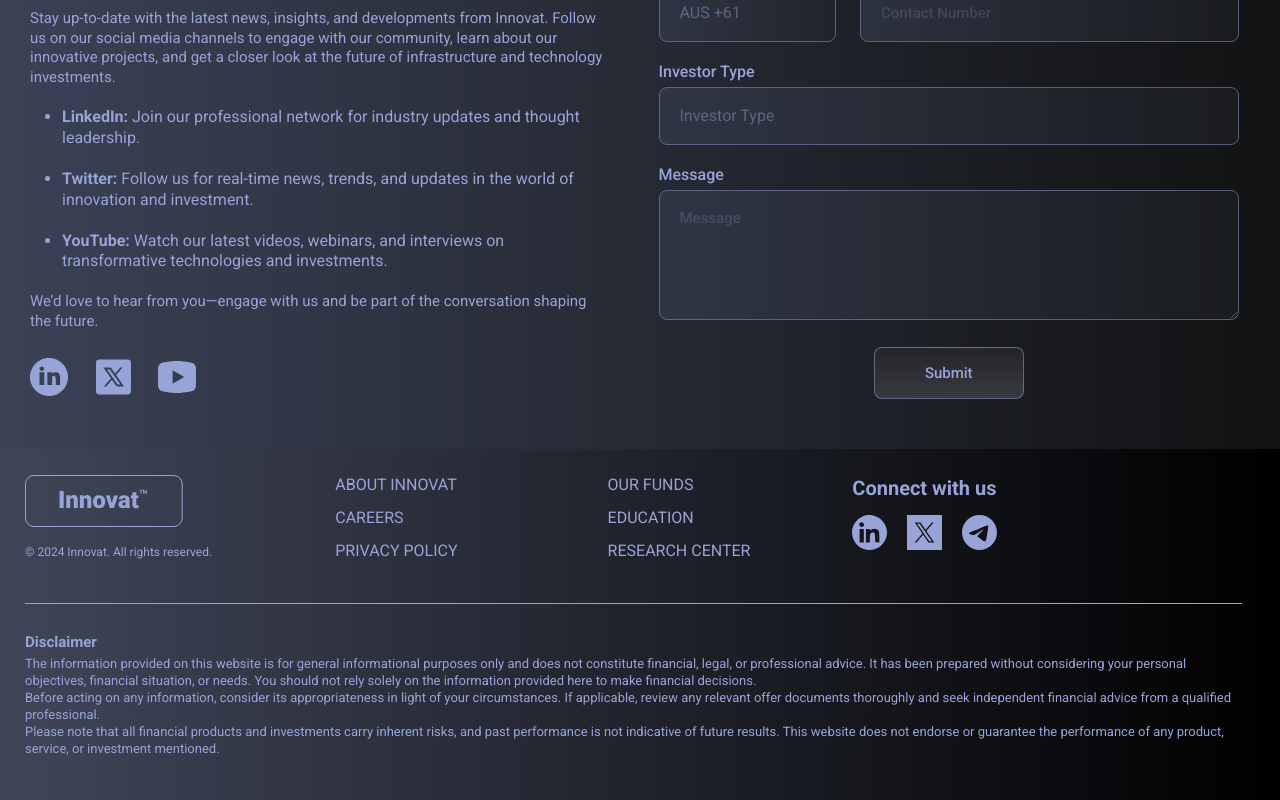
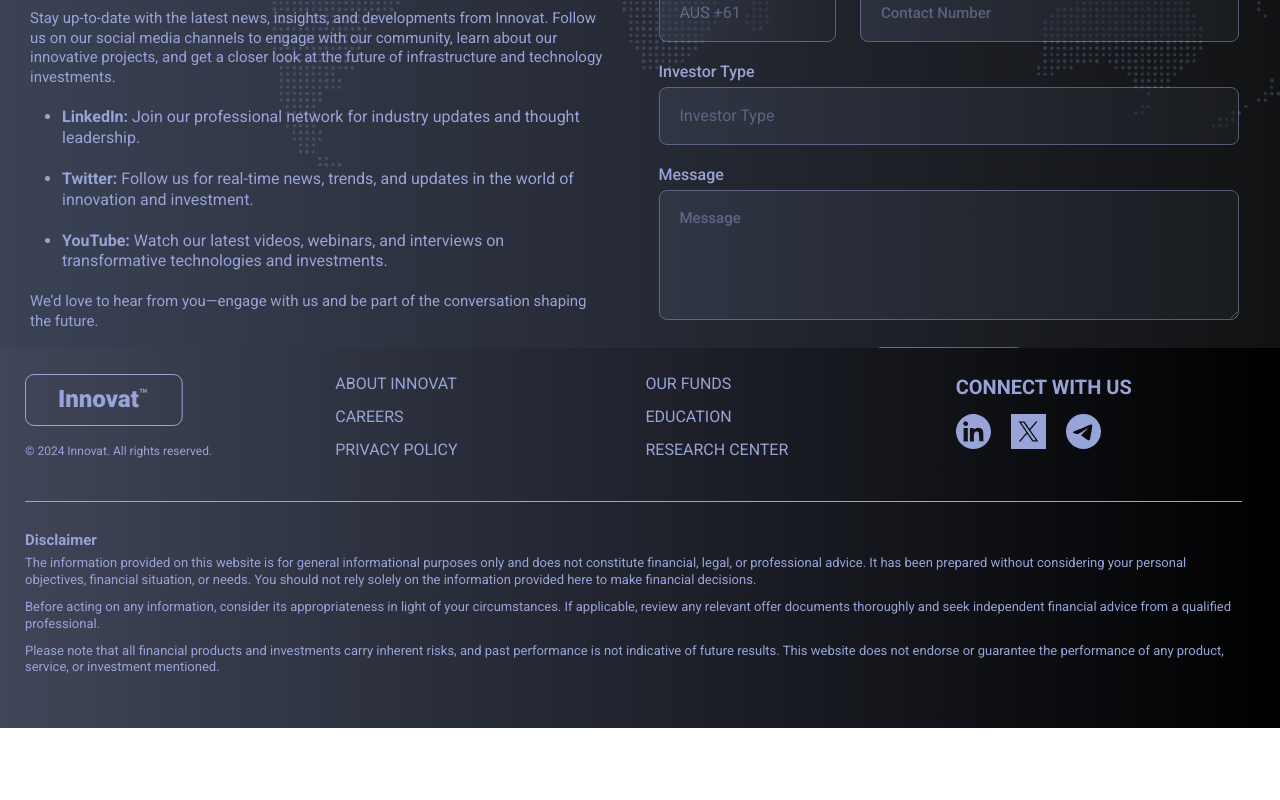
Before and after one commit to suhag-alamin/innovation, a React (Vite) app: page /contact in a window 1280 px wide. Shown: the part 552-1352 px from the top of the page. After the commit the page ends 1280 px from the top, so only its background shows below. Built offline with nearby package versions, Linux system fonts and the light colour scheme.

Commit message:
updatesssss 10

```diff
--- a/src/components/Layout/Footer.jsx
+++ b/src/components/Layout/Footer.jsx
@@ -17,7 +17,81 @@ const Footer = () => {
               </div>
               <p className="copyright">© 2024 Innovat. All rights reserved.</p>
             </Col>
-            <Col lg={5}>
+            <Col lg={9} className="footer-weget">
+              <Row className="footerLinks">
+                <Col lg={4} className="d-none d-lg-block">
+                  <ul>
+                    <li>
+                      <Link to="/">About Innovat</Link>
+                    </li>
+                    <li>
+                      <Link to="/">Careers</Link>
+                    </li>
+                    <li>
+                      <Link to="/">privacy policy</Link>
+                    </li>
+                  </ul>
+                </Col>
+                <Col lg={4} className="d-none d-lg-block">
+                  <ul>
+                    <li>
+                      <Link to="/">Our Funds</Link>
+                    </li>
+                    <li>
+                      <Link to="/">education</Link>
+                    </li>
+                    <li>
+                      <Link to="/">Research center</Link>
+                    </li>
+                  </ul>
+                </Col>
+                <Col className="footer-list-phone-show d-lg-none">
+                  <div className="d-flex justify-content-center gap-3">
+                    <Link to="/terms">Terms of Use</Link>
+                    <Link to="/privacy-policy">Privacy Policy</Link>
+                    <Link to="/legal-disclaimer">Legal Disclaimer</Link>
+                  </div>
+                </Col>
+                <Col lg={4}>
+                  <div className="footer-item connect-icon">
+                    <h6>Connect with us </h6>
+                    <ul>
+                      <li>
+                        <a
+                          target="_blank"
+                          rel="noreferrer"
+                          href="/"
+                          className="footerIcon"
+                        >
+                          <LinkedIn />
+                        </a>
+                      </li>
+                      <li>
+                        <a
+                          target="_blank"
+                          rel="noreferrer"
+                          href="/"
+                          className="footerIcon"
+                        >
+                          <Twitter />
+                        </a>
+                      </li>
+                      <li>
+                        <a
+                          target="_blank"
+                          rel="noreferrer"
+                          href="/"
+                          className="footerIcon"
+                        >
+                          <Telegram />
+                        </a>
+                      </li>
+                    </ul>
+                  </div>
+                </Col>
+              </Row>
+            </Col>
+            {/* <Col lg={5}>
               <div className="footer-weget">
                 <div className="footer-item d-none d-lg-block">
                   <div className="footerLinks">
@@ -94,7 +168,7 @@ const Footer = () => {
                   </li>
                 </ul>
               </div>
-            </Col>
+            </Col> */}
           </Row>
         </div>
 
--- a/src/components/ui/contact/ContactForm.jsx
+++ b/src/components/ui/contact/ContactForm.jsx
@@ -60,7 +60,7 @@ const ContactForm = () => {
     <div className="icontainer">
       <div className="contact-section">
         {!isSuccess && !isLoading ? (
-          <Row className="g-lg-5">
+          <Row className="g-5 g-lg-5">
             <Col lg={6}>
               <ContactDetails />
             </Col>
--- a/src/styles/about.scss
+++ b/src/styles/about.scss
@@ -94,6 +94,7 @@
       flex: 1;
       height: 1px;
       background-color: $color0;
+      opacity: 0.5;
     }
 
     @media (max-width: 768px) {
--- a/src/styles/contact.scss
+++ b/src/styles/contact.scss
@@ -2,7 +2,10 @@
 
 .contact-section {
   padding: 45px 41px 50px 30px;
+  background: url(../../public/assets/images/contact-bg.png) no-repeat top
+    center/contain;
   color: $color0;
+  height: 100vh;
   .contact-form-section-row {
     gap: 70px;
   }
@@ -132,7 +135,7 @@
 
       &::placeholder {
         color: $color0;
-        opacity: 0.5;
+        // opacity: 0.5;
         font-size: 15px;
         font-weight: 500;
       }
@@ -178,7 +181,7 @@
     .btn-submit {
       border-radius: 8px;
       border: 1px solid rgba(152, 164, 215, 0.5);
-      background: linear-gradient(180deg, #24252b 0%, #373a40 100%);
+      background: linear-gradient(270deg, #111213 0%, #3b4256 100%);
       color: $color0;
       padding: 16px 50px;
       font-size: 15px;
@@ -195,13 +198,13 @@
   }
 
   @media screen and (max-width: 992px) {
+    padding: 25px 20px 50px 20px;
     .gaps {
       gap: 20px;
     }
   }
 
   @media screen and (max-width: 768px) {
-    padding: 45px 20px 50px 20px;
     .contact-form-section-row {
       flex-direction: column;
       gap: 20px;
--- a/src/styles/footer.scss
+++ b/src/styles/footer.scss
@@ -130,8 +130,8 @@
       }
 
       .footerLinks {
-        display: flex;
-        gap: 150px;
+        // display: flex;
+        // gap: 150px;
         text-transform: uppercase;
         // .middleRow {
         //   margin-left: 60px;
@@ -177,7 +177,7 @@
       font-size: 13px;
       font-weight: 400;
       line-height: 130%;
-      margin: 0;
+      margin-bottom: 10px;
     }
 
     @media (max-width: 768px) {
--- a/src/styles/navbar.scss
+++ b/src/styles/navbar.scss
@@ -56,7 +56,7 @@
     // gap: 42px;
     font-size: 20px;
     font-weight: 500;
-    margin-left: 75px;
+    margin-left: auto;
     // margin-left: 69px;
     // margin-right: 66px;
 
```
Also changed, not shown: public/assets/images/contact-bg.png (added).
